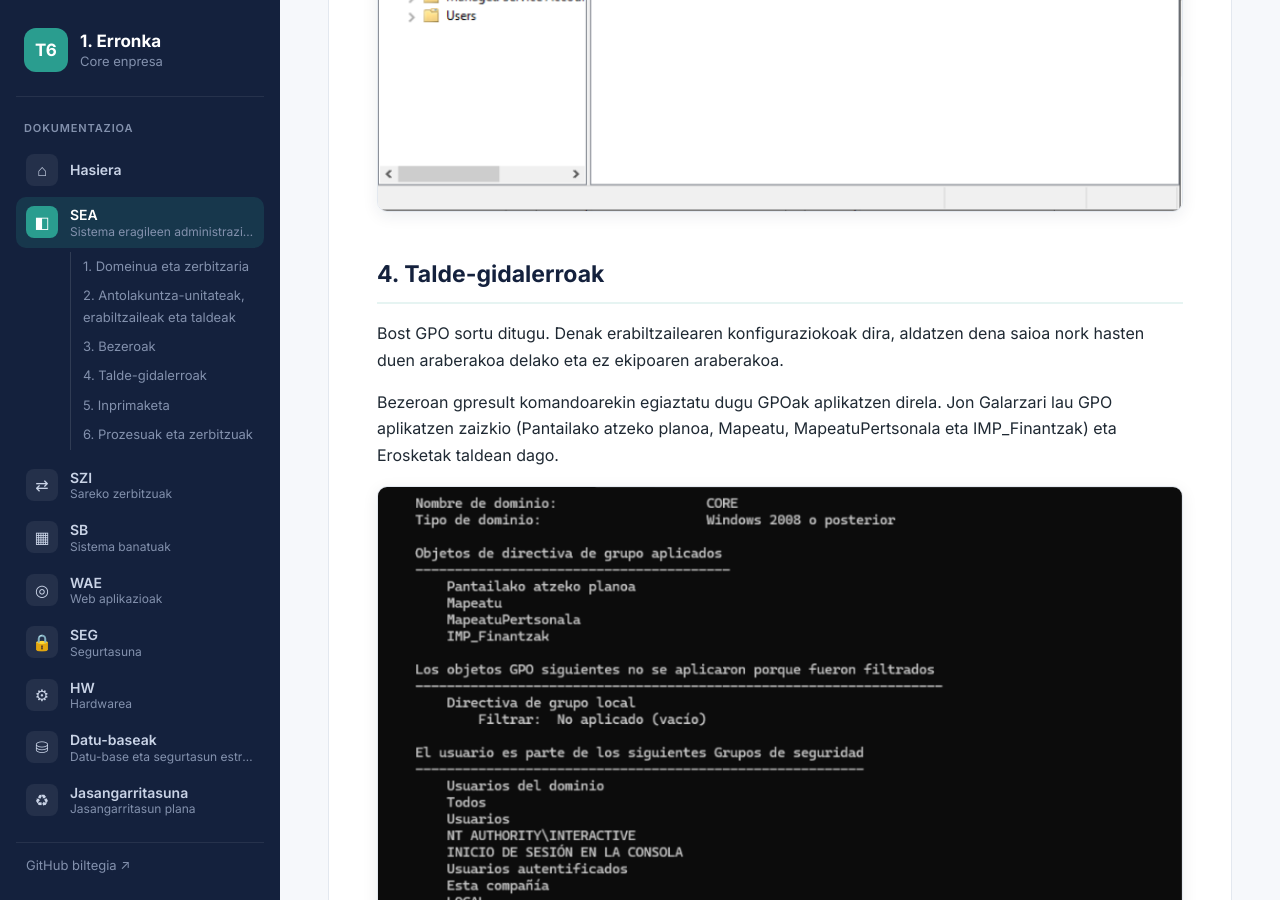
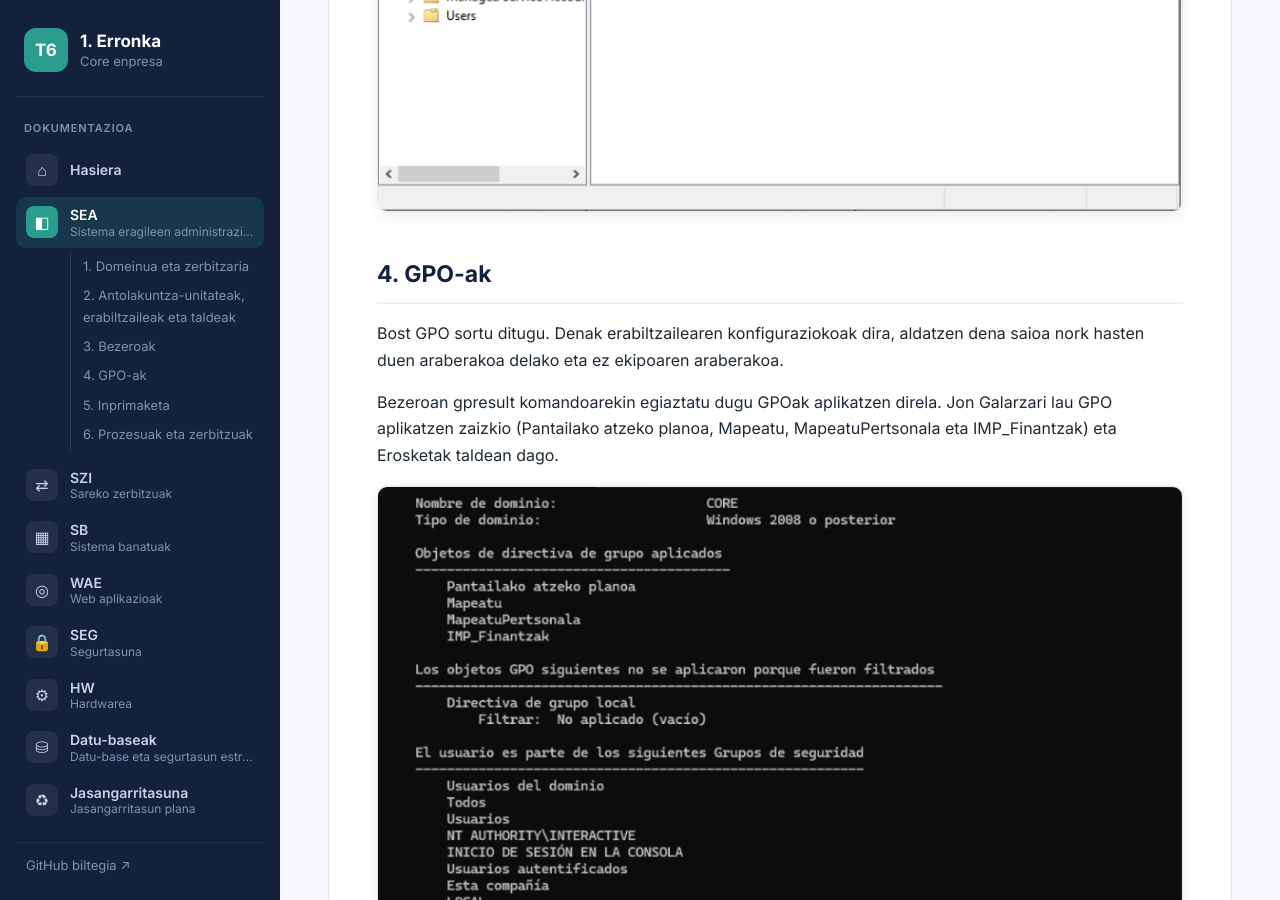
Before and after one commit to barrerourtzi-dotcom/Erronka1_T6, a Jekyll site: the page built from Dokumentazioa_SEA.md, in a window 1280 px wide and 900 px high, scrolled down 7475 px. Built offline with Jekyll 4.4.1, drawn with Linux system fonts in a browser that asks for light colours; our own code applies the rules of GitHub Pages for plain Markdown files.

Commit message:
Update Dokumentazioa_SEA.md

```diff
--- a/Dokumentazioa_SEA.md
+++ b/Dokumentazioa_SEA.md
@@ -88,7 +88,7 @@ WIN11BEZ1 ekipoaren kontua IT OUra eraman dugu. WIN11BEZ2 ekipoarena Computers e
 
 ![WIN11BEZ1 ekipoa IT OUan](Irudiak/13-it-ou-bezeroa.png)
 
-## 4. Talde-gidalerroak
+## 4. GPO-ak
 
 Bost GPO sortu ditugu. Denak erabiltzailearen konfiguraziokoak dira, aldatzen dena saioa nork hasten duen araberakoa delako eta ez ekipoaren araberakoa.
 
```
